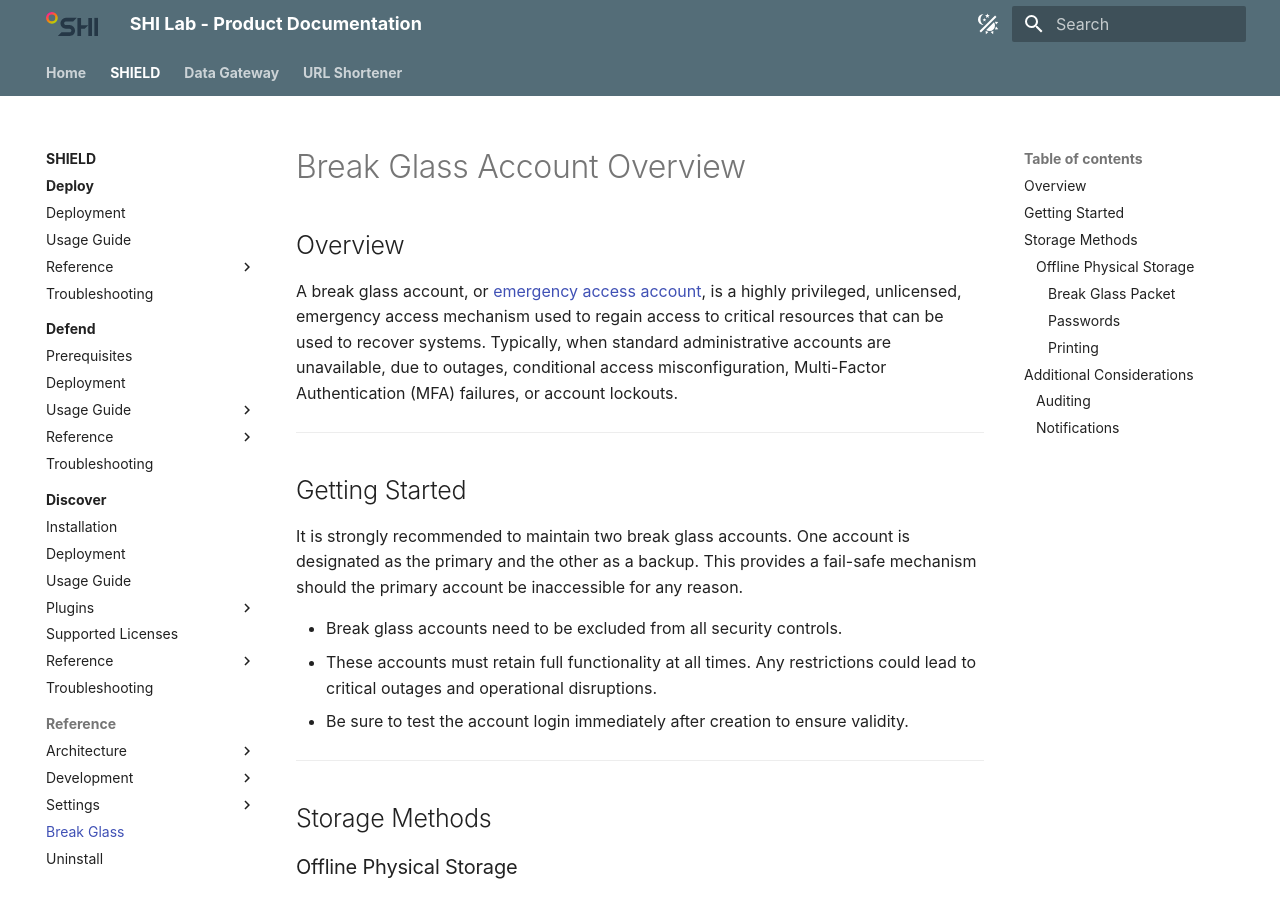
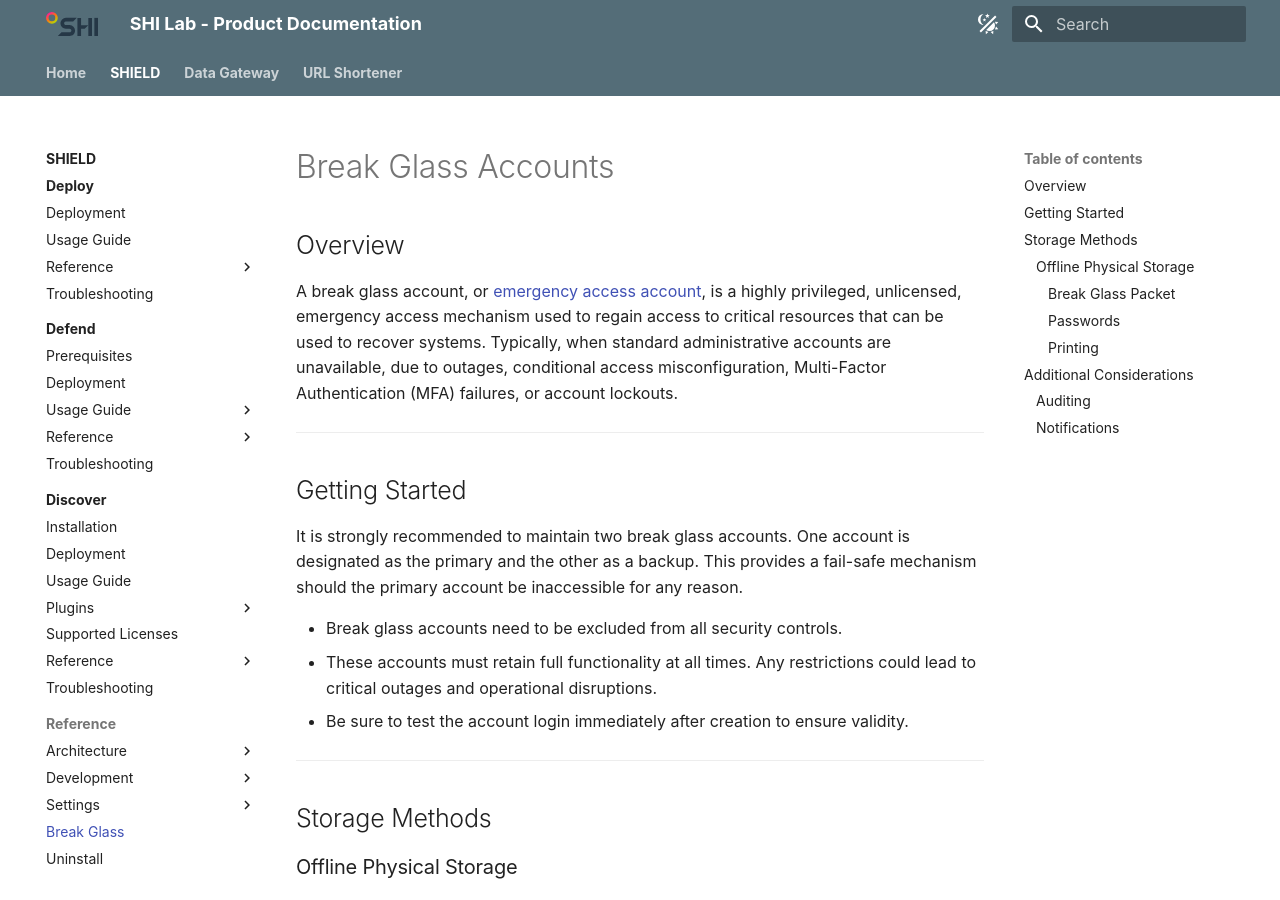
Before and after one commit to Software-Hardware-Integration-Lab/Documentation, an MkDocs documentation site: the page built from docs/SHIELD/Reference/Break-Glass-Overview.md, in a window 1280 px wide and 900 px high. Built offline with MkDocs 1.6.1 and Material for MkDocs 9.7.7, drawn with Linux system fonts in a browser that asks for light colours; plug-ins that fetch from the network failed and are left out.

Commit message:
Rename section to 'Break Glass Accounts'
Can't have overview for overview. Update top level to not include overview in name.

Signed-off-by: Elliot Huffman <elliot_huffman@shilab.com>

```diff
--- a/docs/SHIELD/Reference/Break-Glass-Overview.md
+++ b/docs/SHIELD/Reference/Break-Glass-Overview.md
@@ -1,4 +1,4 @@
-# Break Glass Account Overview
+# Break Glass Accounts
 
 ## Overview
 
```
